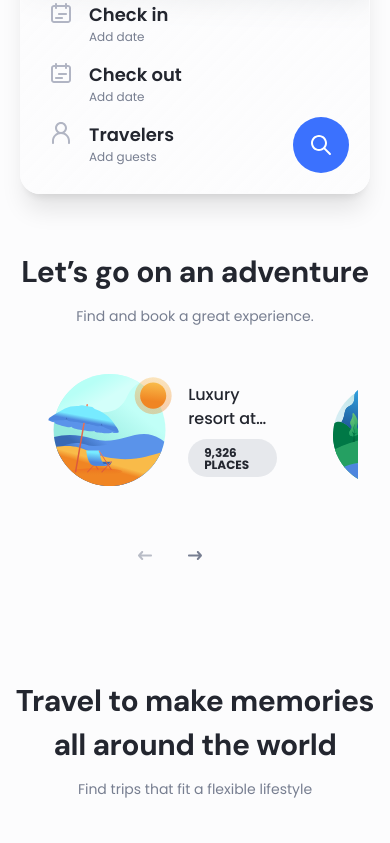
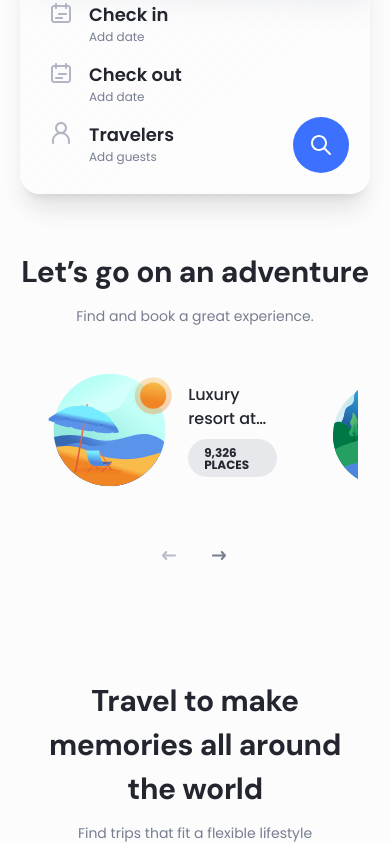
Before and after one commit to hasanlashgari01/fleet-react, a React (Vite) app: page / in a window 390 px wide. Shown: the part 954-1797 px from the top of the page. Before the commit the page ends 1753 px from the top, so only its background shows below. Built offline with nearby package versions, Linux system fonts and the light colour scheme.

Commit message:
fix bug arrow swiper in mobile size

```diff
--- a/src/components/About.jsx
+++ b/src/components/About.jsx
@@ -2,12 +2,12 @@ import SectionTop from "./SectionTop";
 
 function About() {
     return (
-        <>
+        <div className="container">
             <SectionTop
                 title="Travel to make memories all around the world"
                 description="Find trips that fit a flexible lifestyle"
             />
-        </>
+        </div>
     );
 }
 
--- a/src/components/Adventure.jsx
+++ b/src/components/Adventure.jsx
@@ -69,7 +69,7 @@ function Adventure() {
                         </SwiperSlide>
                     );
                 })}
-                <div className="text-center mt-8 lg:mt-12 -ml-12 space-x-2">
+                <div className="text-center mt-8 lg:mt-12 space-x-2">
                     <button
                         className="image-swiper-button-prev border-2 border-transparent hover:border-neutral-6 disabled:border-none rounded-full transition-all duration-300 disabled:opacity-50"
                         disabled
```
